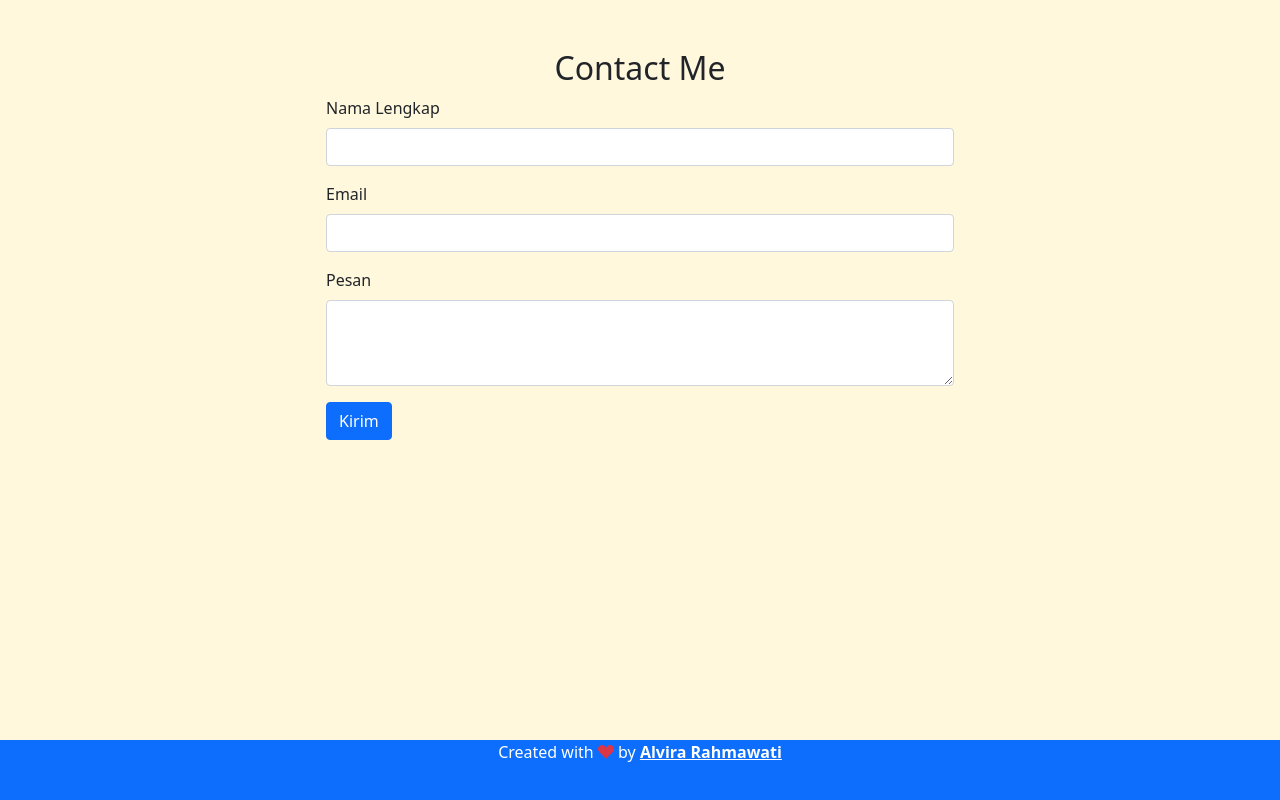
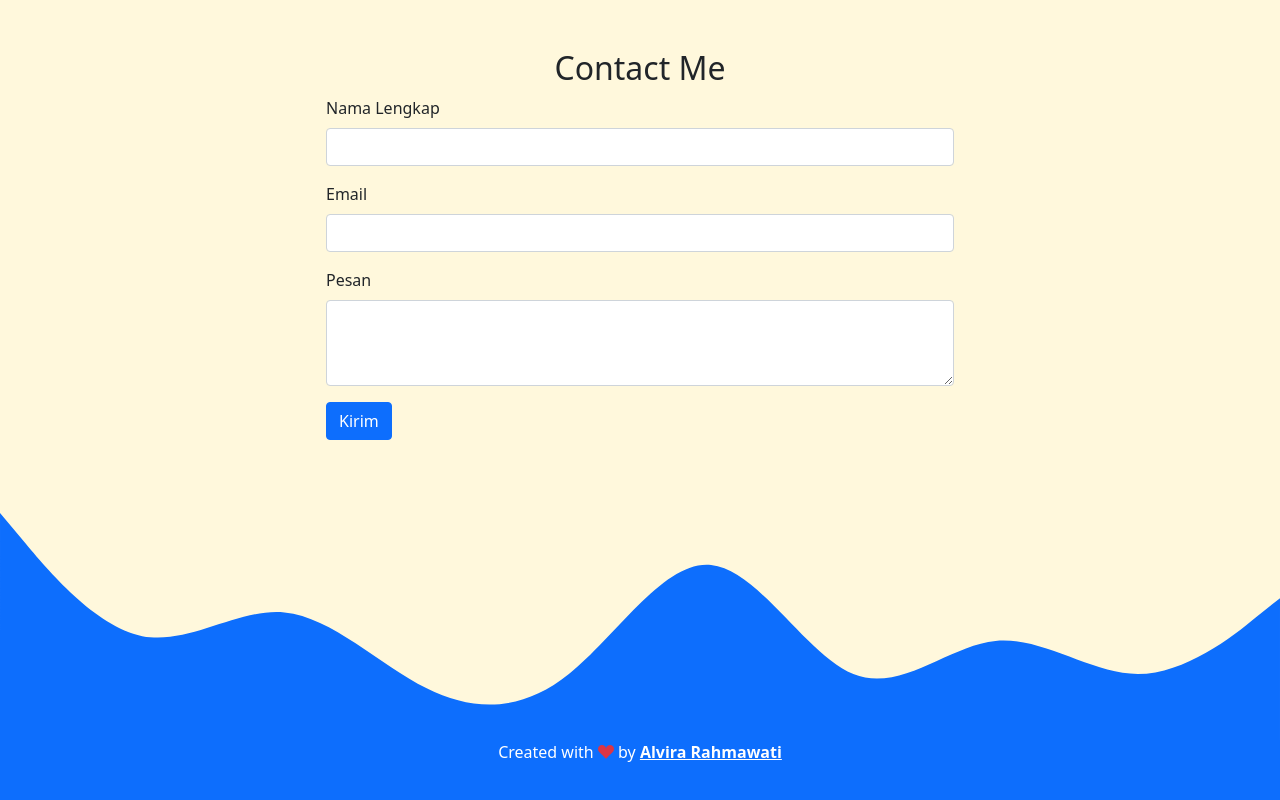
Before and after one commit to alvirarahmawati52/alvirarahmawati, a plain HTML site: page index.html in a window 1280 px wide. Shown: the part 2812-3612 px from the top of the page. Drawn offline with nearby package versions, Linux system fonts and the light colour scheme.

Commit message:
Add files via upload

```diff
--- a/index.html
+++ b/index.html
@@ -253,7 +253,11 @@
         </div>
       </div>
     </div>
-    <svg xmlns="http://www.w3.org/2000/svg" viewBox="0 0 1440 320"><path fill="#FFF8DC" fill-opacity="1" d="M0,224L40,240C80,256,160,288,240,256C320,224,400,128,480,117.3C560,107,640,181,720,176C800,171,880,85,960,74.7C1040,64,1120,128,1200,144C1280,160,1360,128,1400,112L1440,96L1440,320L1400,320C1360,320,1280,320,1200,320C1120,320,1040,320,960,320C880,320,800,320,720,320C640,320,560,320,480,320C400,320,320,320,240,320C160,320,80,320,40,320L0,320Z"></path></svg>
+    <svg xmlns="http://www.w3.org/2000/svg" viewBox="0 0 1440 320">
+      <path fill="#0d6efd" fill-opacity="10"
+        d="M0,64L26.7,96C53.3,128,107,192,160,202.7C213.3,213,267,171,320,176C373.3,181,427,235,480,261.3C533.3,288,587,288,640,245.3C693.3,203,747,117,800,122.7C853.3,128,907,224,960,245.3C1013.3,267,1067,213,1120,208C1173.3,203,1227,245,1280,245.3C1333.3,245,1387,203,1413,181.3L1440,160L1440,320L1413.3,320C1386.7,320,1333,320,1280,320C1226.7,320,1173,320,1120,320C1066.7,320,1013,320,960,320C906.7,320,853,320,800,320C746.7,320,693,320,640,320C586.7,320,533,320,480,320C426.7,320,373,320,320,320C266.7,320,213,320,160,320C106.7,320,53,320,27,320L0,320Z">
+      </path>
+    </svg>
   </section>
   <!-- Akhir Contact -->
 
```
